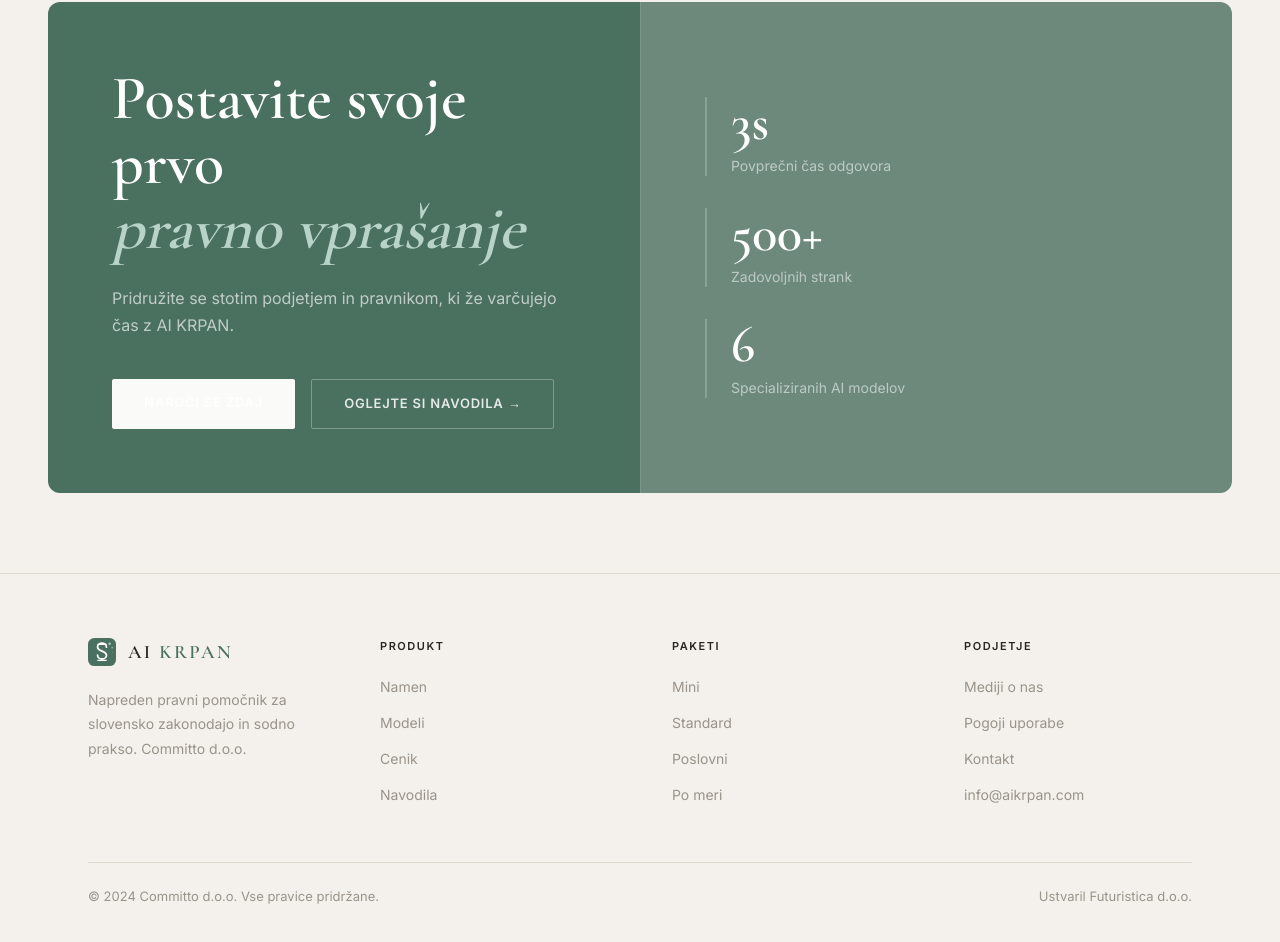
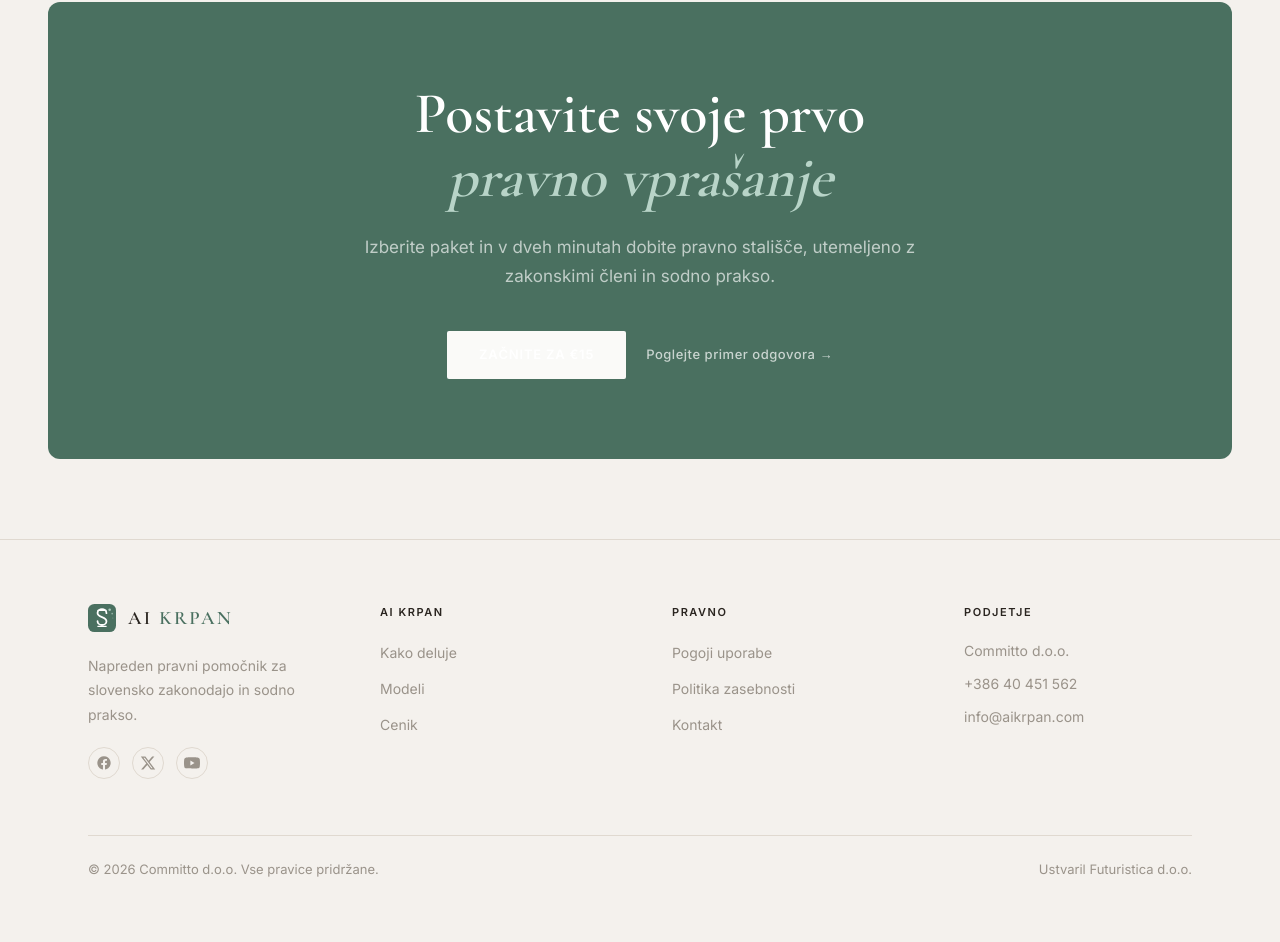
Before and after one commit to nejki/lexeu, a Next.js app: page / in a window 1280 px wide. Shown: the part 6099-7041 px from the top of the page. After the commit the page ends 7019 px from the top, so only its background shows below. Built offline with nearby package versions, Linux system fonts and the light colour scheme.

Commit message:
feat(cta,footer): simplify final CTA and restructure footer

```diff
--- a/components/CTA.tsx
+++ b/components/CTA.tsx
@@ -1,58 +1,35 @@
 import { Button } from "@/components/ui/Button";
-import { CountUp } from "@/components/ui/CountUp";
 import { FadeIn } from "@/components/ui/FadeIn";
-
-const stats = [
-  { target: 3, suffix: "s", label: "Povprečni čas odgovora" },
-  { target: 500, suffix: "+", label: "Zadovoljnih strank" },
-  { target: 6, suffix: "", label: "Specializiranih AI modelov" },
-];
 
 export default function CTA() {
   return (
     <section className="px-6 md:px-12 py-20">
       <div className="max-w-[1200px] mx-auto">
-        <div className="grid grid-cols-1 lg:grid-cols-2 rounded-xl overflow-hidden">
-          {/* Left */}
-          <FadeIn className="bg-sage-dark px-10 md:px-16 py-16">
-            <h2 className="font-serif text-[clamp(40px,5vw,62px)] font-semibold leading-[1.05] text-white mb-6">
+        <FadeIn className="bg-sage-dark rounded-xl px-10 md:px-20 py-20 text-center">
+          <h2 className="font-serif text-[clamp(36px,5vw,58px)] font-semibold leading-[1.1] text-white mb-6">
             Postavite svoje prvo<br />
             <em className="italic text-sage-light">pravno vprašanje</em>
           </h2>
-            <p className="text-[16px] text-white/65 leading-[1.7] mb-10">
-              Pridružite se stotim podjetjem in pravnikom, ki že varčujejo čas z
-              AI KRPAN.
+          <p className="text-[17px] text-white/65 leading-[1.7] mb-10 max-w-xl mx-auto">
+            Izberite paket in v dveh minutah dobite pravno stališče,
+            utemeljeno z zakonskimi členi in sodno prakso.
           </p>
-            <div className="flex flex-wrap gap-4">
+          <div className="flex flex-wrap justify-center gap-5">
             <Button
-                href="#cenik"
+              href="https://app.aikrpan.com"
               variant="primary"
               className="bg-site-white text-sage-dark hover:bg-stone hover:-translate-y-0.5 hover:shadow-md"
             >
-                Naroči se zdaj
+              Začnite za €15
             </Button>
-              <Button
-                href="https://www.aikrpan.com/video-navodila/"
-                variant="outline"
-                className="border-white/30 text-white/85 hover:border-white/60 hover:text-white hover:bg-transparent"
+            <a
+              href="#demo"
+              className="inline-flex items-center text-[13px] font-medium tracking-[0.04em] text-white/70 hover:text-white transition-colors duration-200"
             >
-                Oglejte si navodila →
-              </Button>
+              Poglejte primer odgovora →
+            </a>
           </div>
         </FadeIn>
-
-          {/* Right stats */}
-          <FadeIn delay={150} className="bg-sage-dark/80 px-10 md:px-16 py-16 flex flex-col justify-center gap-8 border-t lg:border-t-0 lg:border-l border-white/10">
-            {stats.map((s) => (
-              <div key={s.label} className="border-l-2 border-white/20 pl-6">
-                <p className="font-serif text-[52px] font-semibold text-white leading-none">
-                  <CountUp target={s.target} suffix={s.suffix} duration={1200} />
-                </p>
-                <p className="text-[14px] text-white/55 mt-1.5">{s.label}</p>
-              </div>
-            ))}
-          </FadeIn>
-        </div>
       </div>
     </section>
   );
--- a/components/Footer.tsx
+++ b/components/Footer.tsx
@@ -1,25 +1,46 @@
 import Logo from "@/components/Logo";
 
-const footerLinks = {
-  Produkt: [
-    { label: "Namen", href: "#namen" },
+const col1 = [
+  { label: "Kako deluje", href: "#namen" },
   { label: "Modeli", href: "#modeli" },
   { label: "Cenik", href: "#cenik" },
-    { label: "Navodila", href: "https://www.aikrpan.com/video-navodila/" },
-  ],
-  Paketi: [
-    { label: "Mini", href: "#cenik" },
-    { label: "Standard", href: "#cenik" },
-    { label: "Poslovni", href: "#cenik" },
-    { label: "Po meri", href: "mailto:info@aikrpan.com" },
-  ],
-  Podjetje: [
-    { label: "Mediji o nas", href: "#mediji" },
+];
+
+const col2 = [
   { label: "Pogoji uporabe", href: "https://www.aikrpan.com/pogoji/" },
+  { label: "Politika zasebnosti", href: "https://www.aikrpan.com/zasebnost/" },
   { label: "Kontakt", href: "mailto:info@aikrpan.com" },
-    { label: "info@aikrpan.com", href: "mailto:info@aikrpan.com" },
-  ],
-};
+];
+
+const socials = [
+  {
+    label: "Facebook",
+    href: "https://www.facebook.com/aikrpan",
+    icon: (
+      <svg className="w-4 h-4" fill="currentColor" viewBox="0 0 24 24" aria-hidden="true">
+        <path d="M22 12c0-5.523-4.477-10-10-10S2 6.477 2 12c0 4.991 3.657 9.128 8.438 9.878v-6.987h-2.54V12h2.54V9.797c0-2.506 1.492-3.89 3.777-3.89 1.094 0 2.238.195 2.238.195v2.46h-1.26c-1.243 0-1.63.771-1.63 1.562V12h2.773l-.443 2.89h-2.33v6.988C18.343 21.128 22 16.991 22 12z" />
+      </svg>
+    ),
+  },
+  {
+    label: "X",
+    href: "https://twitter.com/aikrpan",
+    icon: (
+      <svg className="w-4 h-4" fill="currentColor" viewBox="0 0 24 24" aria-hidden="true">
+        <path d="M18.244 2.25h3.308l-7.227 8.26 8.502 11.24H16.17l-5.214-6.817L4.99 21.75H1.68l7.73-8.835L1.254 2.25H8.08l4.713 6.231zm-1.161 17.52h1.833L7.084 4.126H5.117z" />
+      </svg>
+    ),
+  },
+  {
+    label: "YouTube",
+    href: "https://www.youtube.com/@aikrpan",
+    icon: (
+      <svg className="w-4 h-4" fill="currentColor" viewBox="0 0 24 24" aria-hidden="true">
+        <path d="M23.498 6.186a3.016 3.016 0 0 0-2.122-2.136C19.505 3.545 12 3.545 12 3.545s-7.505 0-9.377.505A3.017 3.017 0 0 0 .502 6.186C0 8.07 0 12 0 12s0 3.93.502 5.814a3.016 3.016 0 0 0 2.122 2.136c1.871.505 9.376.505 9.376.505s7.505 0 9.377-.505a3.015 3.015 0 0 0 2.122-2.136C24 15.93 24 12 24 12s0-3.93-.502-5.814zM9.545 15.568V8.432L15.818 12l-6.273 3.568z" />
+      </svg>
+    ),
+  },
+];
 
 export default function Footer() {
   return (
@@ -34,18 +55,29 @@ export default function Footer() {
             </div>
             <p className="text-[14px] text-site-muted leading-[1.75]">
               Napreden pravni pomočnik za slovensko zakonodajo in sodno prakso.
-              Committo d.o.o.
             </p>
+            {/* Social icons */}
+            <div className="flex gap-3 mt-5">
+              {socials.map((s) => (
+                <a
+                  key={s.label}
+                  href={s.href}
+                  aria-label={s.label}
+                  className="w-8 h-8 rounded-full border border-site-border flex items-center justify-center text-site-muted hover:text-sage-dark hover:border-sage transition-colors duration-200"
+                >
+                  {s.icon}
+                </a>
+              ))}
+            </div>
           </div>
 
-          {/* Link columns */}
-          {Object.entries(footerLinks).map(([col, links]) => (
-            <div key={col}>
-              <h4 className="text-[11px] font-semibold tracking-[0.14em] uppercase text-site-text mb-5">
-                {col}
-              </h4>
+          {/* Column 1: AI KRPAN */}
+          <div>
+            <p className="text-[11px] font-semibold tracking-[0.14em] uppercase text-site-text mb-5">
+              AI KRPAN
+            </p>
             <ul className="flex flex-col gap-3">
-                {links.map((l) => (
+              {col1.map((l) => (
                 <li key={l.label}>
                   <a
                     href={l.href}
@@ -57,13 +89,57 @@ export default function Footer() {
               ))}
             </ul>
           </div>
+
+          {/* Column 2: Pravno */}
+          <div>
+            <p className="text-[11px] font-semibold tracking-[0.14em] uppercase text-site-text mb-5">
+              Pravno
+            </p>
+            <ul className="flex flex-col gap-3">
+              {col2.map((l) => (
+                <li key={l.label}>
+                  <a
+                    href={l.href}
+                    className="text-[14px] text-site-muted hover:text-sage-dark transition-colors duration-200"
+                  >
+                    {l.label}
+                  </a>
+                </li>
               ))}
+            </ul>
+          </div>
+
+          {/* Column 3: Podjetje */}
+          <div>
+            <p className="text-[11px] font-semibold tracking-[0.14em] uppercase text-site-text mb-5">
+              Podjetje
+            </p>
+            <ul className="flex flex-col gap-3 text-[14px] text-site-muted">
+              <li>Committo d.o.o.</li>
+              <li>
+                <a
+                  href="tel:+38640451562"
+                  className="hover:text-sage-dark transition-colors duration-200"
+                >
+                  +386 40 451 562
+                </a>
+              </li>
+              <li>
+                <a
+                  href="mailto:info@aikrpan.com"
+                  className="hover:text-sage-dark transition-colors duration-200"
+                >
+                  info@aikrpan.com
+                </a>
+              </li>
+            </ul>
+          </div>
         </div>
 
         {/* Bottom */}
         <div className="flex flex-col sm:flex-row justify-between items-center gap-4 pt-6 border-t border-site-border">
           <p className="text-[13px] text-site-muted">
-            © 2024 Committo d.o.o. Vse pravice pridržane.
+            © 2026 Committo d.o.o. Vse pravice pridržane.
           </p>
           <p className="text-[13px] text-site-muted">
             Ustvaril{" "}
```
Lines whose indentation alone changed are shown as unchanged.
